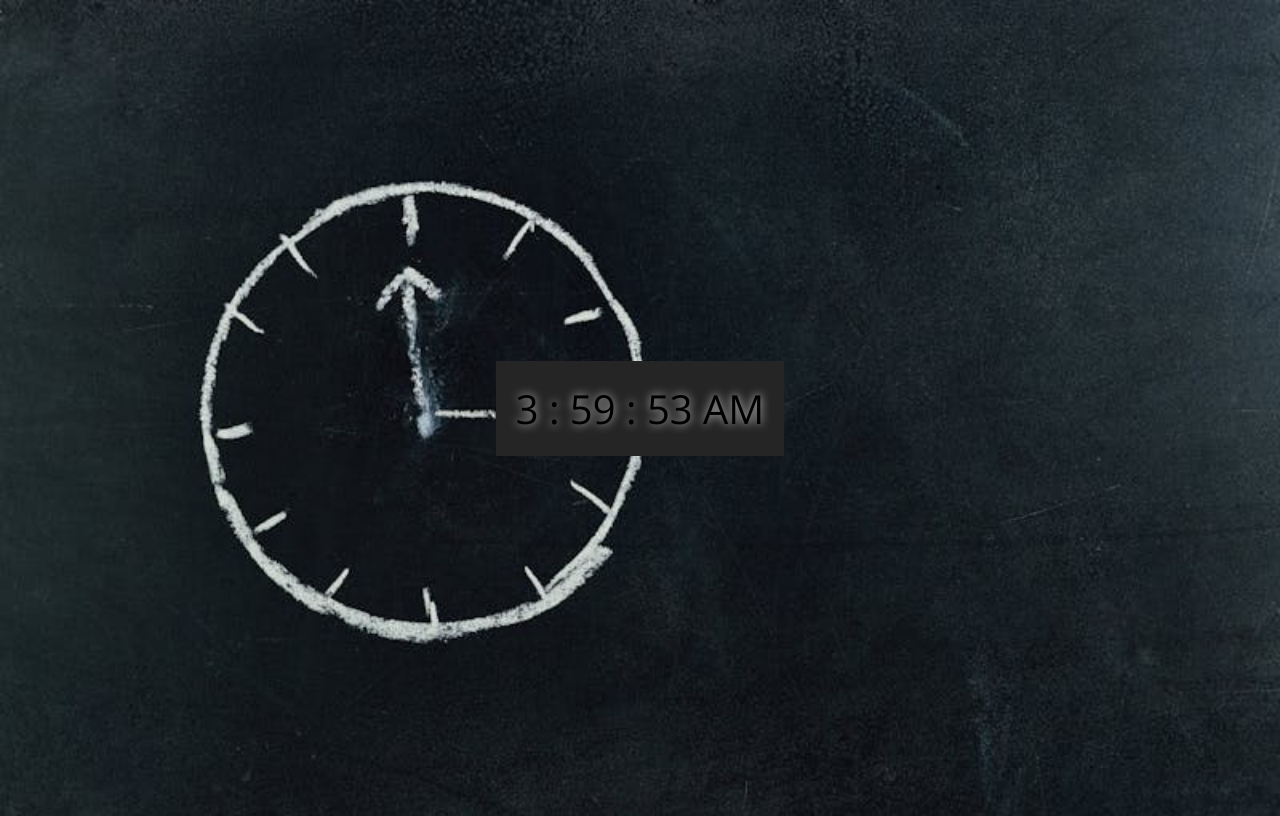
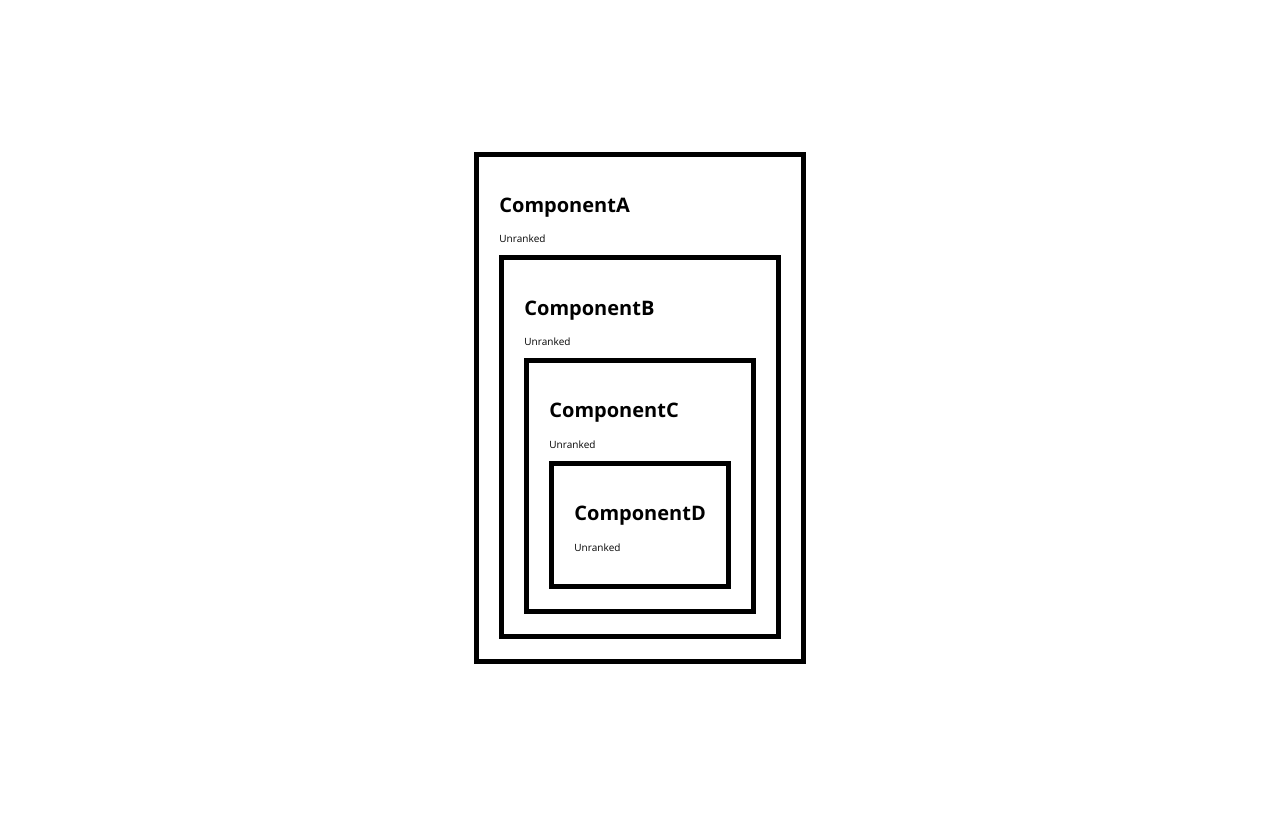
Before and after one commit to Mrufaihi/React-JS-Begineer, a React (Vite) app in the folder my-react-app/: page / in a window 1280 px wide. Built offline with nearby package versions, Linux system fonts and the light colour scheme.

Commit message:
Use Context Hook

```diff
--- a/my-react-app/src/App.jsx
+++ b/my-react-app/src/App.jsx
@@ -1,10 +1,10 @@
 // Explain this function in simple terms:
 // imports
 
-import DigitalClock from './components/DigitalClock';
+import ComponentA from './components/ComponentA';
 
 function App() {
-  return <DigitalClock />;
+  return <ComponentA />;
 }
 // propType;
 
--- /dev/null
+++ b/my-react-app/src/components/ComponentA.jsx
@@ -0,0 +1,26 @@
+import { createContext, useState } from 'react';
+import ComponentB from './ComponentB';
+
+// THE PROVIDER COMPONENT
+export const UserContext = createContext(); //export this constant (descriptive name) to be a provider for children
+
+function ComponentA() {
+  const [user, setUser] = useState('Unranked');
+
+  return (
+    <div className="box">
+      <h1>ComponentA</h1>
+      <p>{user}</p>
+
+      {/* use Context we created , specify its the Provider, give it the value we want */}
+      <UserContext.Provider value={user}>
+        <ComponentB /> {/* the Provided To (Child) -> then to its Children*/}
+      </UserContext.Provider>
+    </div>
+  );
+}
+export default ComponentA;
+
+//   const [user, setUser] = useState('Unranked');
+/* Props Drilling */
+//        <ComponentB user={user} />
--- /dev/null
+++ b/my-react-app/src/components/ComponentB.jsx
@@ -0,0 +1,24 @@
+import { useContext } from 'react';
+import ComponentC from './ComponentC';
+import { UserContext } from './ComponentA';
+
+// THE CONSUMER COMPONENT
+function ComponentB() {
+  const user = useContext(UserContext);
+
+  return (
+    <div className="box">
+      <h1>ComponentB</h1>
+      <p>{user}</p>
+
+      <div>
+        <ComponentC />
+      </div>
+    </div>
+  );
+}
+export default ComponentB;
+
+/* Props Drilling */
+
+//  <ComponentC user={props.user} />
--- /dev/null
+++ b/my-react-app/src/components/ComponentC.jsx
@@ -0,0 +1,23 @@
+import { useContext } from 'react';
+import ComponentD from './ComponentD';
+import { UserContext } from './ComponentA';
+
+// THE CONSUMER COMPONENT
+function ComponentC() {
+  const user = useContext(UserContext);
+  return (
+    <div className="box">
+      <h1>ComponentC</h1>
+      <p>{user}</p>
+
+      <div>
+        <ComponentD />
+      </div>
+    </div>
+  );
+}
+export default ComponentC;
+
+/* Props Drilling */
+
+//  <ComponentD user={props.user} />
--- /dev/null
+++ b/my-react-app/src/components/ComponentD.jsx
@@ -0,0 +1,19 @@
+import { useContext } from 'react';
+import { UserContext } from './ComponentA';
+
+// THE CONSUMER COMPONENT
+function ComponentD() {
+  const user = useContext(UserContext); // useContext to CONSUME, FROM (UserContext) in './ComponmentA' , Store its Value.
+
+  return (
+    <div className="box">
+      <h1>ComponentD</h1>
+
+      <p>{user}</p>
+    </div>
+  );
+}
+export default ComponentD;
+
+/* Props Drilling */
+// <p>{props.user}</p>
--- a/my-react-app/src/index.css
+++ b/my-react-app/src/index.css
@@ -4,24 +4,20 @@
 }
 body {
   font-family: 'Open Sans', sans-serif;
-  background-image: url(./assets/clock.jpeg);
-  background-position: center;
-  background-repeat: no-repeat;
-  background-size: cover;
-  background-attachment: fixed;
-
+  /* to center items */
   min-height: 100vh;
   display: flex;
   justify-content: center;
   align-items: center;
 }
-.clock-container {
+.box {
+  border: 5px solid black;
+  padding: 2rem;
 }
-.digital-clock {
-  font-size: 4rem;
-  text-shadow: 0 0 10px lightgray;
-}
+
+/* ignore this */
 .clock-background {
   background-color: rgb(37, 37, 37);
+  border-radius: 50px;
   padding: 2rem;
 }
```
